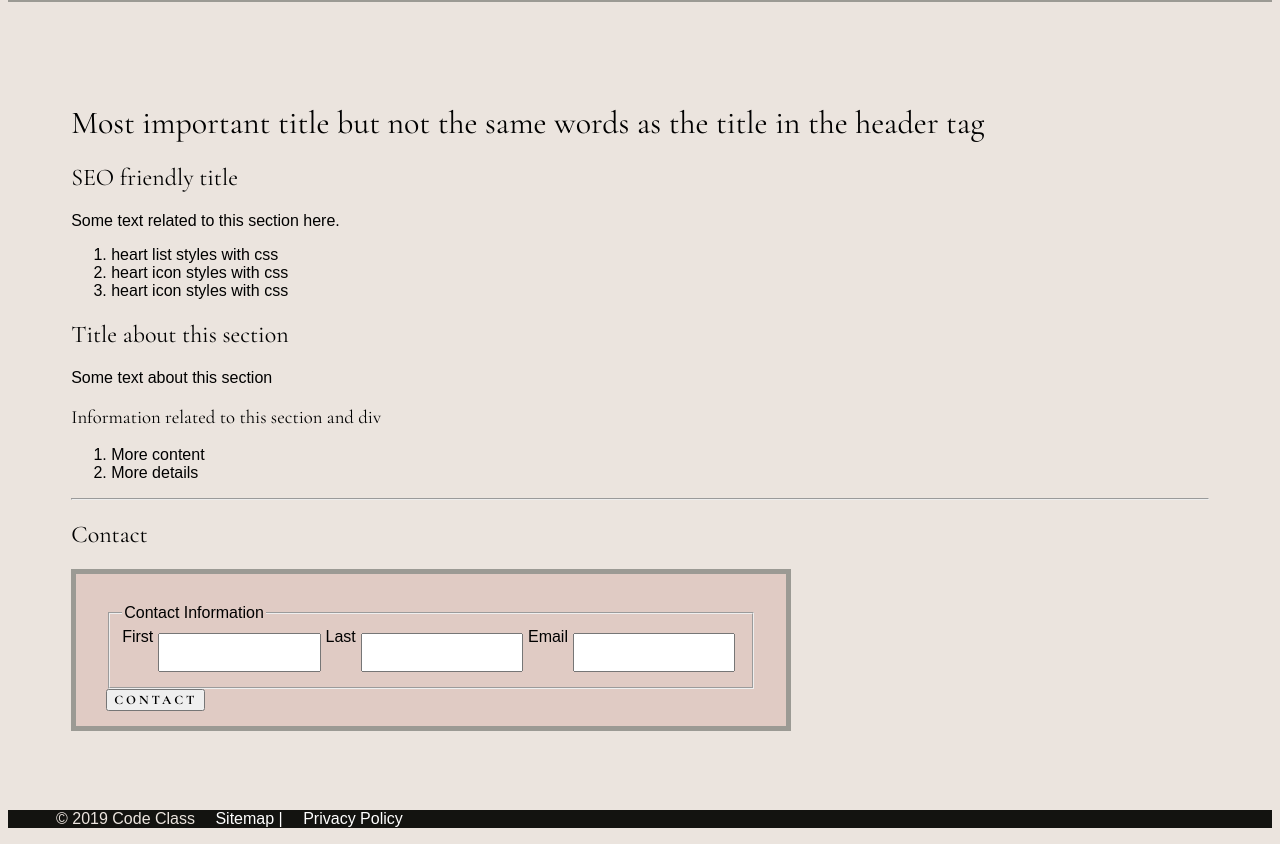
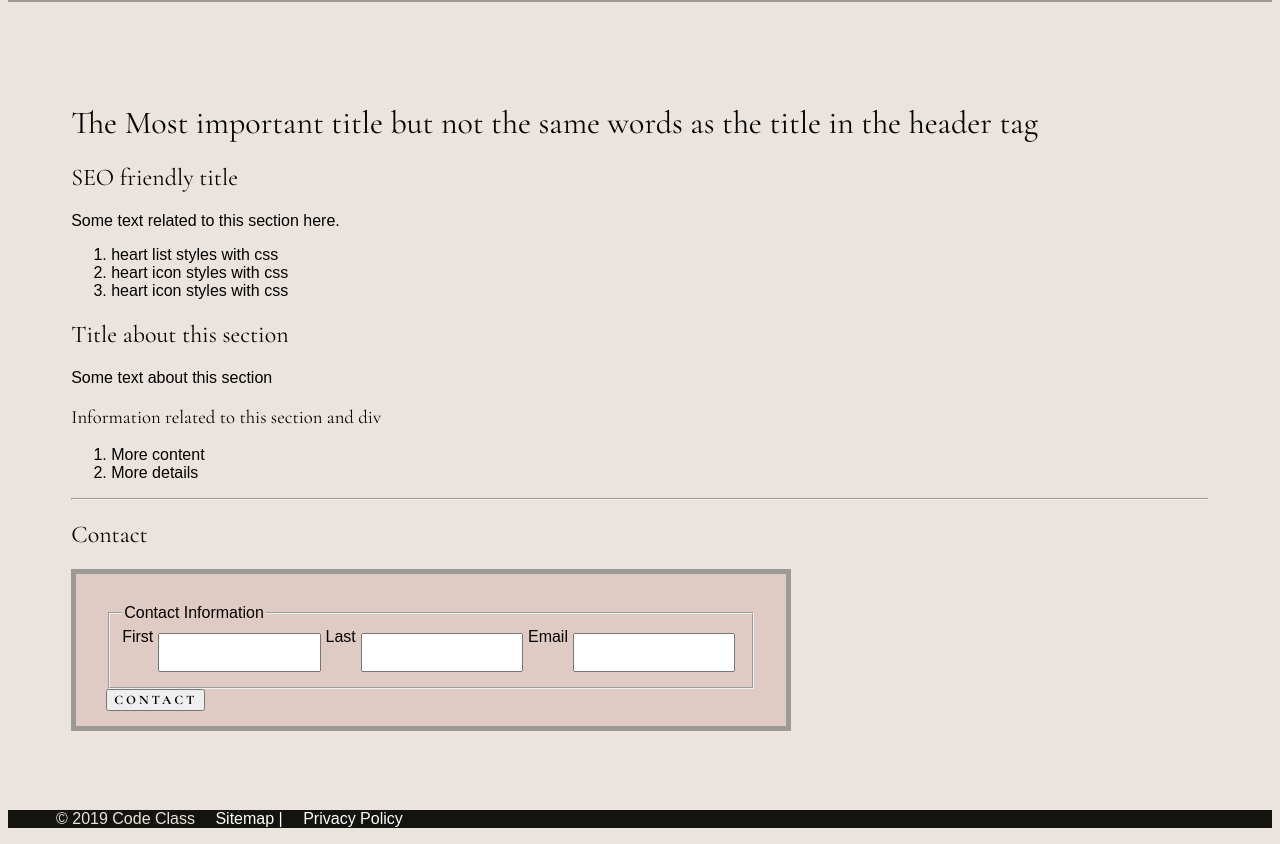
Before and after one commit to Roseiguado/Roseiguado.github.io, a plain HTML site: page Index.html in a window 1280 px wide. Shown: the part 93-937 px from the top of the page. Drawn offline with nearby package versions, Linux system fonts and the light colour scheme; a web font is replaced by a local one.

Commit message:
add The to line 35

```diff
--- a/Index.html
+++ b/Index.html
@@ -32,7 +32,7 @@
     <div class="hero"></div>
     <main id="content">
       <h1>
-        Most important title but not the same words as the title in the header
+        The Most important title but not the same words as the title in the header
         tag
       </h1>
 
```
